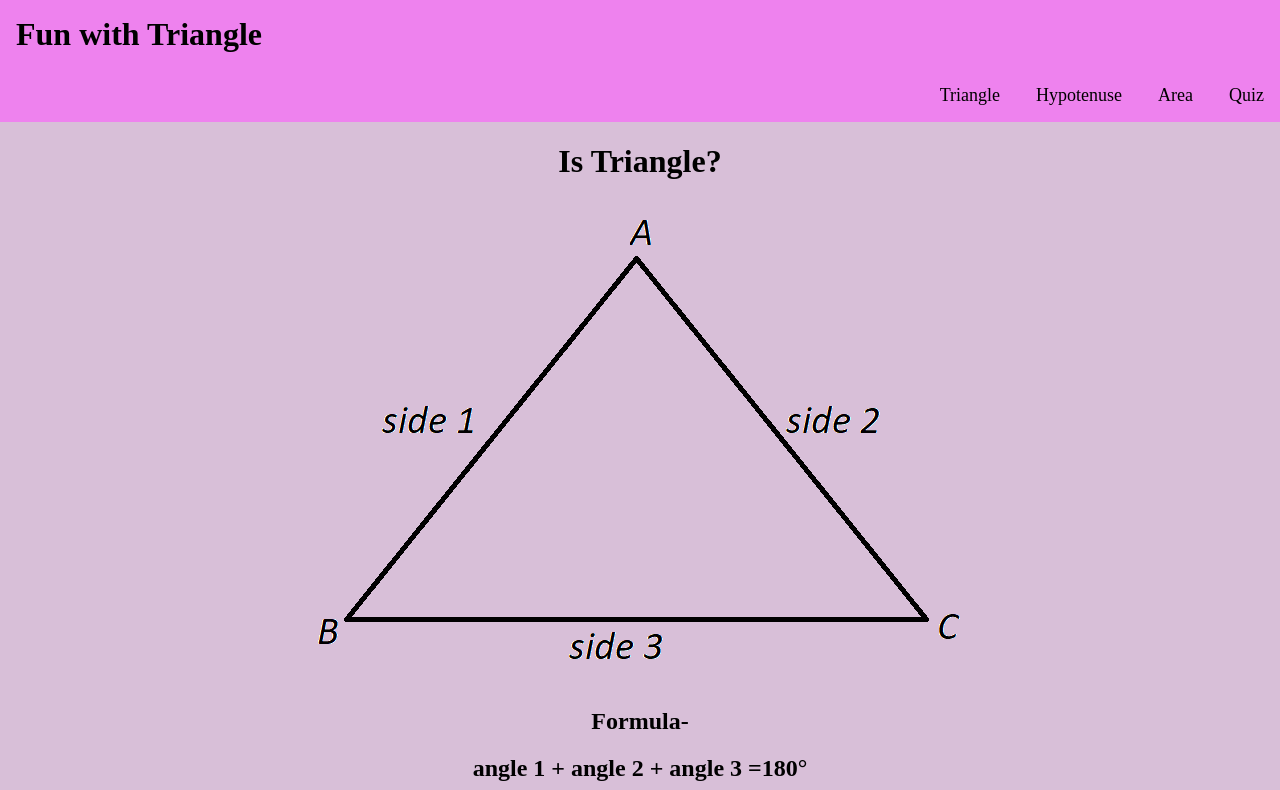
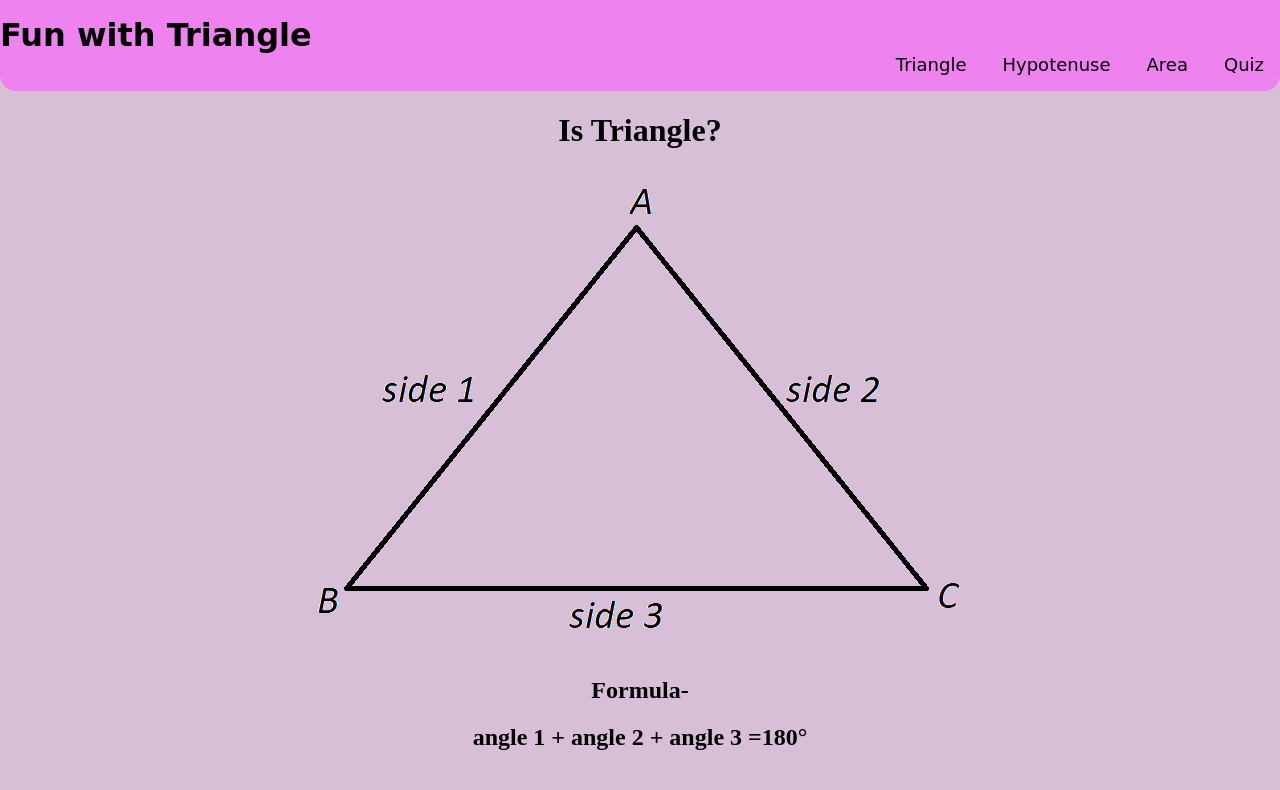
Before and after one commit to Aayush2627/fun-with-triangles, a plain HTML site: page index.html in a window 1280 px wide. Shown: the top 790 px of the page. Drawn offline with Linux system fonts and the light colour scheme; a web font is replaced by a local one.

Commit message:
updated style

```diff
--- a/style.css
+++ b/style.css
@@ -1,8 +1,9 @@
-@import url('https://fonts.googleapis.com/css2?family=Nabla&display=swap');
+
 html{
     display:flex;
     flex-direction: column;
    text-align: center;
+
 }
 body{
     margin:0;
@@ -52,19 +53,29 @@ label{
     display: inline;
     padding: 0rem 1rem;
     font-size: large;
+    font-family: cursive;
 
 
 }
 .nav-heading{
     display: flex;
     margin:0;
-    padding:1rem;
+    padding-top:1rem;
     font-size:xx-large;
+    font-family: cursive;
+
+}
+ul{
+    margin:0;
+    padding-top:0;
 }
 a{ text-decoration: none;
 color: black;}
 nav{
 background-color: violet;
 margin:0;
+padding:0rem;
+border-bottom-left-radius: 1rem;
+border-bottom-right-radius: 1rem;
 
 }
--- a/style_area.css
+++ b/style_area.css
@@ -52,14 +52,21 @@ label{
     display: inline;
     padding: 0rem 1rem;
     font-size: large;
+    font-family: cursive;
 
 
 }
 .nav-heading{
     display: flex;
     margin:0;
-    padding:1rem;
+    padding-top:1rem;
     font-size:xx-large;
+    font-family: cursive;
+
+}
+ul{
+    margin:0;
+    padding-top:0;
 }
 a{ text-decoration: none;
 color: black;}
--- a/style_hypot.css
+++ b/style_hypot.css
@@ -52,14 +52,21 @@ label{
     display: inline;
     padding: 0rem 1rem;
     font-size: large;
+    font-family: cursive;
 
 
 }
 .nav-heading{
     display: flex;
     margin:0;
-    padding:1rem;
+    padding-top:1rem;
     font-size:xx-large;
+    font-family: cursive;
+
+}
+ul{
+    margin:0;
+    padding-top:0;
 }
 a{ text-decoration: none;
 color: black;}
--- a/style_quiz.css
+++ b/style_quiz.css
@@ -25,14 +25,21 @@ body{
     display: inline;
     padding: 0rem 1rem;
     font-size: large;
+    font-family: cursive;
 
 
 }
 .nav-heading{
     display: flex;
     margin:0;
-    padding:1rem;
+    padding-top:1rem;
     font-size:xx-large;
+    font-family: cursive;
+
+}
+ul{
+    margin:0;
+    padding-top:0;
 }
 a{ text-decoration: none;
 color: black;}
```
